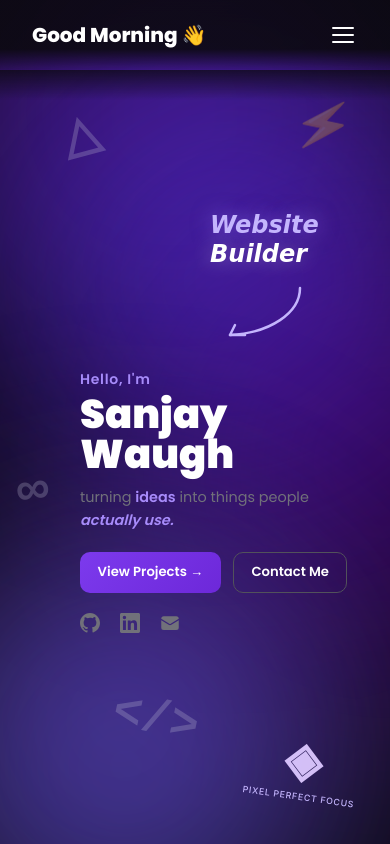
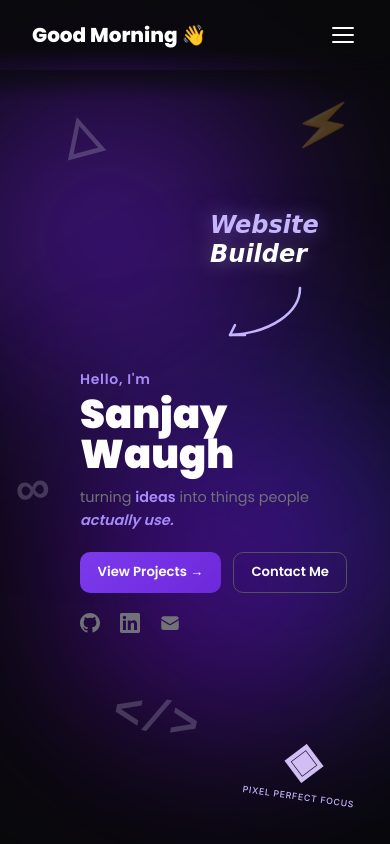
Before and after one commit to sanjay-creativelements/personal-dashboard, a Next.js app: page / in a window 390 px wide. Built offline with nearby package versions, Linux system fonts and the light colour scheme.

Commit message:
3 orbs only, desktop moves up/down only, mobile free floating

```diff
--- a/app/components/FloatingOrbs.js
+++ b/app/components/FloatingOrbs.js
@@ -4,26 +4,40 @@ export default function FloatingOrbs() {
       className="pointer-events-none fixed inset-0 z-[0] overflow-hidden"
       aria-hidden="true"
     >
+      {/* ── DESKTOP — 3 orbs, up/down only, away from center image ── */}
+      <div className="hidden sm:block">
+        {/* Left orb — near the name/text area */}
         <div
-        className="absolute -left-28 -top-28 h-[520px] w-[520px] rounded-full bg-violet-600 opacity-[0.45]"
-        style={{ filter: "blur(120px)", animation: "orbFloat1 22s ease-in-out infinite" }}
+          className="absolute -left-20 top-[20%] h-[500px] w-[500px] rounded-full bg-violet-600 opacity-[0.45]"
+          style={{ filter: "blur(120px)", animation: "orbUpDown 8s ease-in-out infinite" }}
+        />
+        {/* Right orb — near the quote message area */}
+        <div
+          className="absolute -right-20 top-[25%] h-[480px] w-[480px] rounded-full bg-indigo-600 opacity-[0.40]"
+          style={{ filter: "blur(120px)", animation: "orbUpDown 10s ease-in-out infinite", animationDelay: "-4s" }}
+        />
+        {/* Bottom center — subtle, sits below content */}
+        <div
+          className="absolute bottom-[-10%] left-[35%] h-[400px] w-[400px] rounded-full bg-purple-700 opacity-[0.30]"
+          style={{ filter: "blur(130px)", animation: "orbUpDown 12s ease-in-out infinite", animationDelay: "-6s" }}
+        />
+      </div>
+
+      {/* ── MOBILE — 3 orbs, free floating anywhere ── */}
+      <div className="block sm:hidden">
+        <div
+          className="absolute -left-20 top-[10%] h-[350px] w-[350px] rounded-full bg-violet-600 opacity-[0.45]"
+          style={{ filter: "blur(100px)", animation: "orbFloat1 12s ease-in-out infinite" }}
         />
         <div
-        className="absolute -right-20 top-10 h-[440px] w-[440px] rounded-full bg-indigo-600 opacity-[0.40]"
-        style={{ filter: "blur(110px)", animation: "orbFloat2 27s ease-in-out infinite" }}
+          className="absolute -right-20 top-[40%] h-[320px] w-[320px] rounded-full bg-indigo-600 opacity-[0.40]"
+          style={{ filter: "blur(100px)", animation: "orbFloat2 15s ease-in-out infinite" }}
         />
         <div
-        className="absolute left-[38%] top-[30%] h-[460px] w-[460px] rounded-full bg-purple-700 opacity-[0.35]"
-        style={{ filter: "blur(130px)", animation: "orbFloat3 19s ease-in-out infinite" }}
+          className="absolute left-[10%] bottom-[10%] h-[300px] w-[300px] rounded-full bg-purple-700 opacity-[0.35]"
+          style={{ filter: "blur(90px)", animation: "orbFloat3 18s ease-in-out infinite" }}
         />
-      <div
-        className="absolute -bottom-20 right-[18%] h-[400px] w-[400px] rounded-full bg-violet-500 opacity-[0.40]"
-        style={{ filter: "blur(115px)", animation: "orbFloat1 24s ease-in-out infinite 5s" }}
-      />
-      <div
-        className="absolute -bottom-28 -left-16 h-[380px] w-[380px] rounded-full bg-indigo-500 opacity-[0.35]"
-        style={{ filter: "blur(105px)", animation: "orbFloat2 30s ease-in-out infinite 9s" }}
-      />
+      </div>
     </div>
   );
 }
```
Lines whose indentation alone changed are shown as unchanged.
